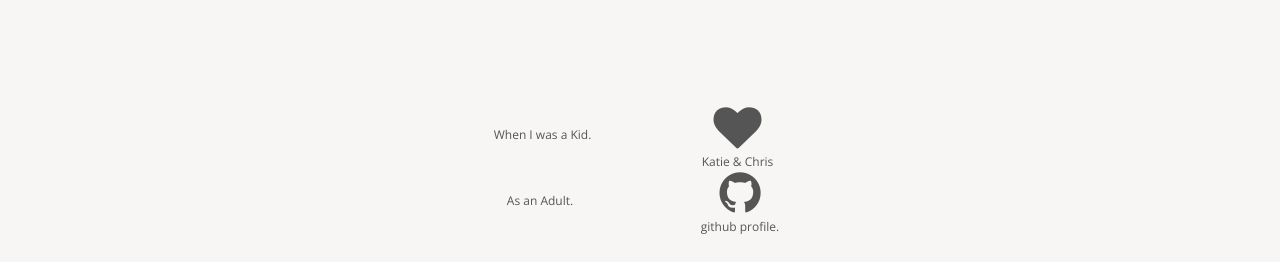
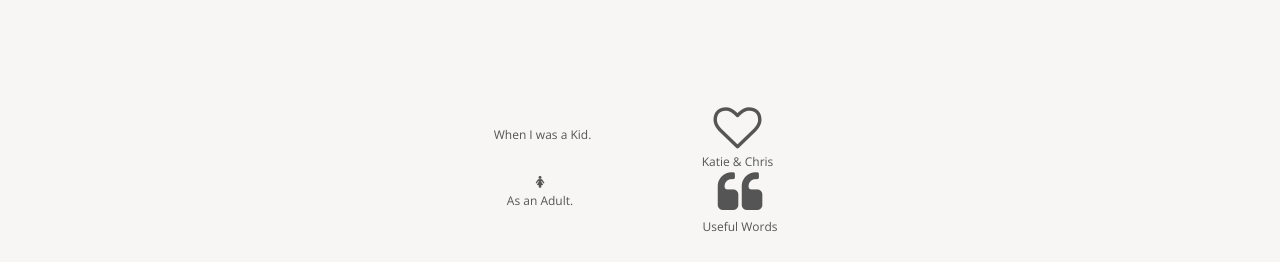
Before and after one commit to roachhd/roachhd.github.io, a Jekyll site: the page built from about/index.html, in a window 1280 px wide and 1077 px high. Shown: the part 812-1074 px from the top of the window. Built offline with Jekyll 4.4.1, drawn with Linux system fonts in a browser that asks for light colours; nearby versions of some CDN libraries; Markdown is read by kramdown in place of the engine named in the settings; comment, search, counter and statistics services are not loaded.

Commit message:
Update innerfooter.html

```diff
--- a/_includes/innerfooter.html
+++ b/_includes/innerfooter.html
@@ -10,7 +10,7 @@
         </div>
         <div class="col-lg-2 next">
           <a href="/about/katie-chris/index.html">
-            <i class="fa fa-heart fa-4x"></i>
+            <i class="fa fa-heart-o fa-4x"></i>
             <div>
               Katie &amp; Chris
             </div>
@@ -18,16 +18,16 @@
         </div>
       <div class="row">
         <div class="col-lg-2 col-lg-offset-4">
-          <a href="/life/as-a-kid.html">
-            <i class="fa fa-child fa-x4"></i>
+          <a href="/about/me/as-an-adult/">
+            <i class="fa fa-female fa-x4"></i>
             <div>As an Adult.</div>
           </a>
         </div>
         <div class="col-lg-2 next">
-          <a href="https://github.com/{{ site.author.github }}">
-            <i class="fa fa-github fa-4x"></i>
+          <a href="http://katieball.me/zenlife/">
+            <i class="fa fa-quote-left fa-4x"></i>
             <div>
-              github profile.
+              Useful Words
             </div>
           </a>
         </div>
```
